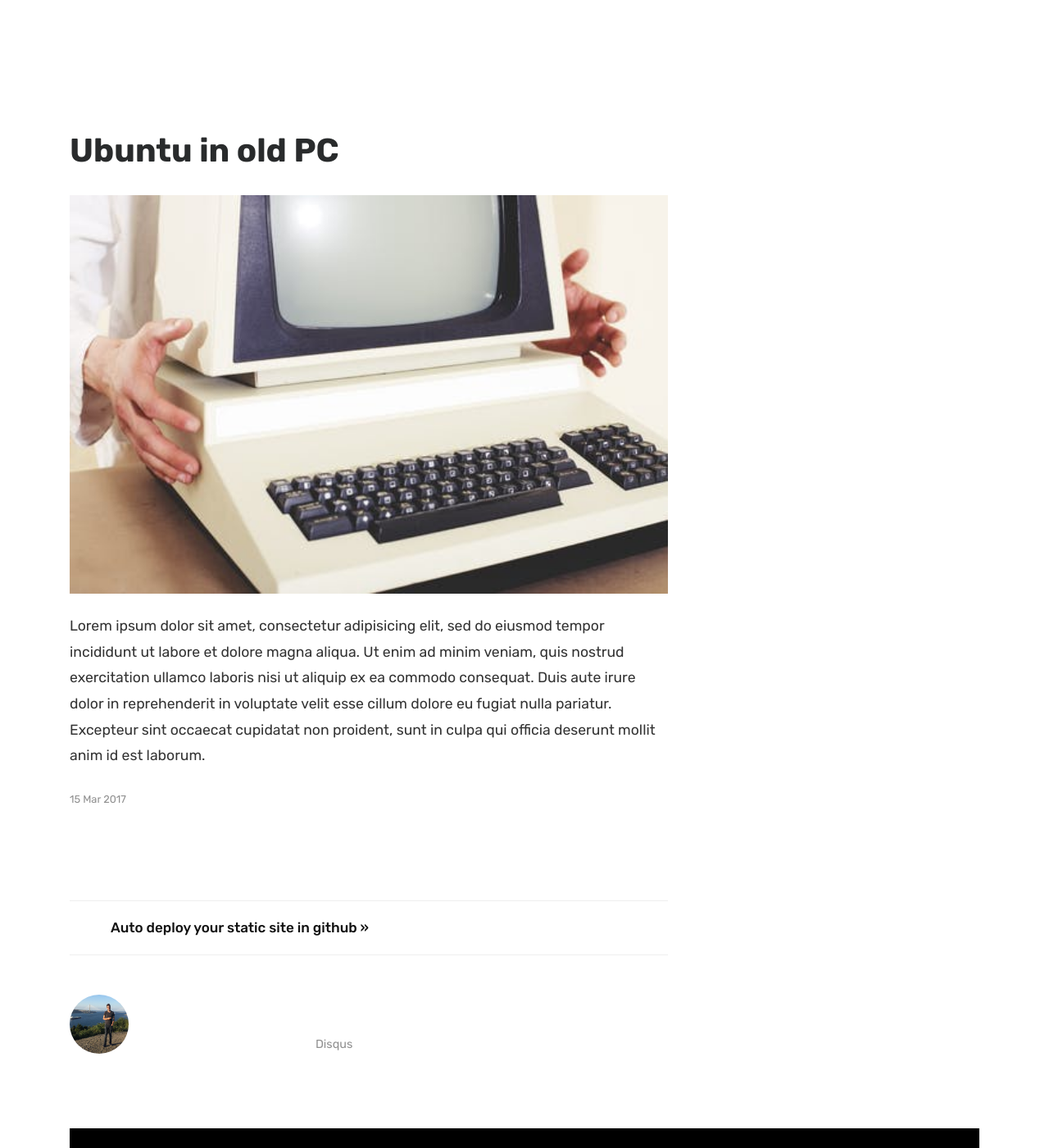
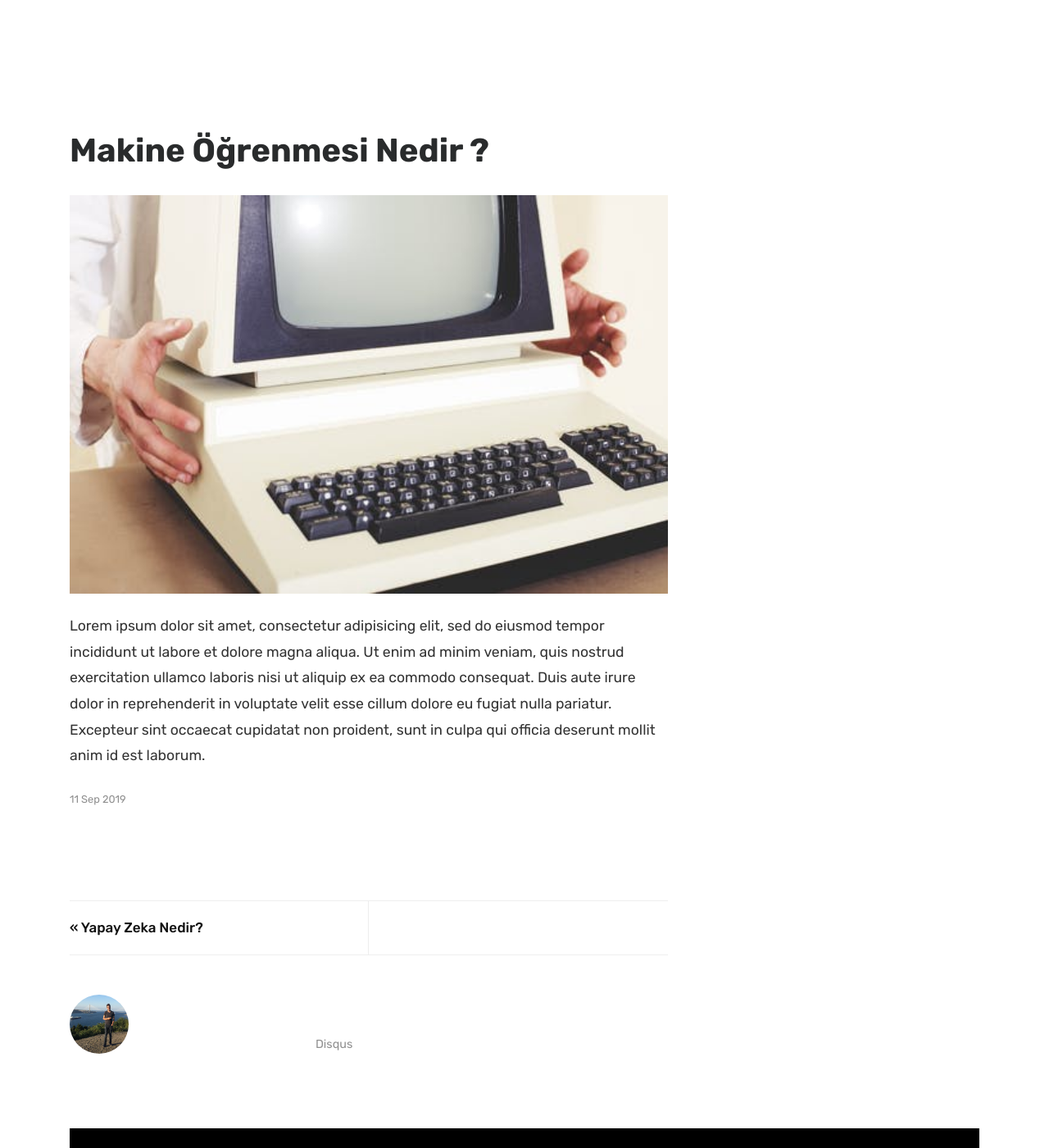
Before and after one commit to Canerkynn/CanerKynn.github.io, a Jekyll site: the page built from _posts/2017-03-15-ubuntu-in-10-years-old-pc.markdown, in a window 1280 px wide and 1400 px high. Shown: the whole window at 82% size. Built offline with Jekyll 4.4.1, drawn with Linux system fonts in a browser that asks for light colours; nearby versions of some CDN libraries; comment, search, counter and statistics services are not loaded.

Commit message:
Update 2017-03-15-ubuntu-in-10-years-old-pc.markdown

```diff
--- a/_posts/2017-03-15-ubuntu-in-10-years-old-pc.markdown
+++ b/_posts/2017-03-15-ubuntu-in-10-years-old-pc.markdown
@@ -1,12 +1,12 @@
 ---
 layout: post
 cover: assets/images/1.jpg
-title: Ubuntu in old PC
-date: 2017-03-15 12:00:00 +0545
+title: Makine Öğrenmesi Nedir ?
+date: 2019-09-11 18:00:00
 categories: blog
-author: john
+author: caner
 featured: true
-summary: Lorem ipsum dolor sit amet, consectetur adipisicing elit, sed do eiusmod
+summary: Makine Öğrenmesi Nedir ?
 ---
 
  Lorem ipsum dolor sit amet, consectetur adipisicing elit, sed do eiusmod
```
